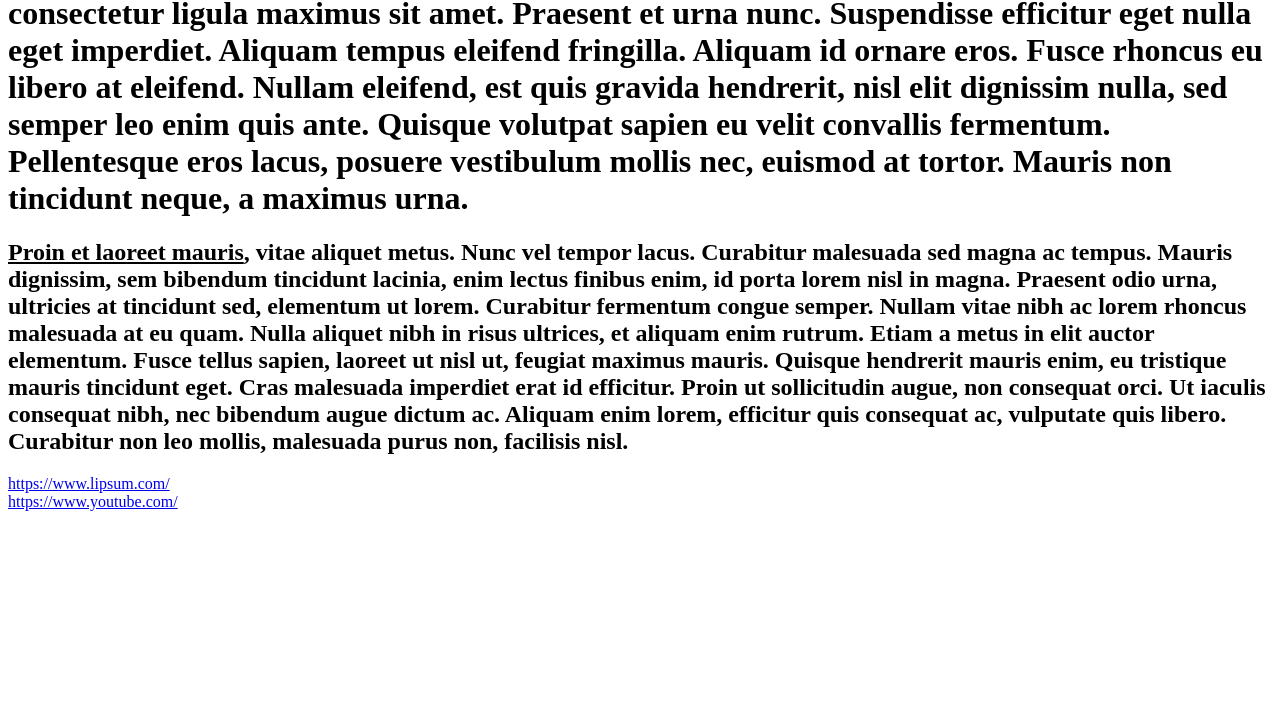
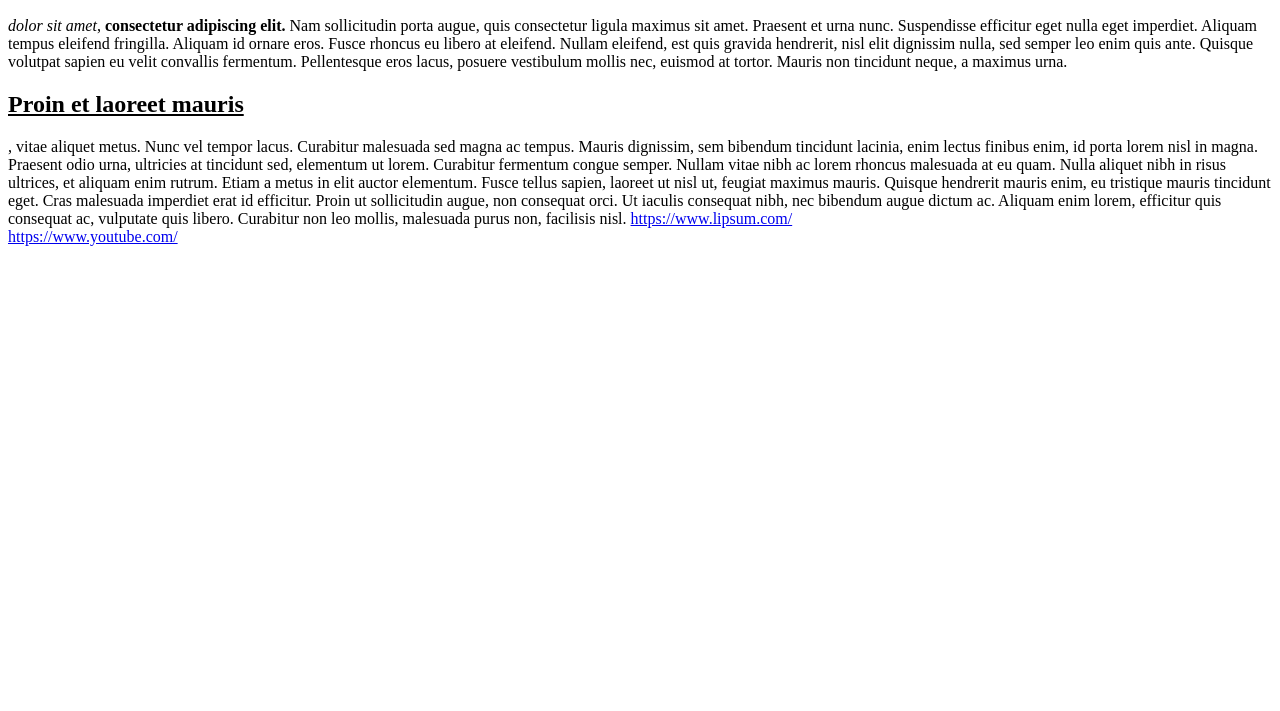
Before and after one commit to mallom21/mallom21.github.io, a plain HTML site: page Assignment03.html in a window 1280 px wide. Shown: the part 89-800 px from the top of the page. Drawn offline with Linux system fonts and the light colour scheme.

Commit message:
Update Assignment03.html

```diff
--- a/Assignment03.html
+++ b/Assignment03.html
@@ -1,10 +1,10 @@
 <!DOCTYPE html>
 <html>
  <head>
-  <!-- Matt M, 9/19, <u>Assignment 03</u>, basic HTML -->
+  <!-- Matt M, 9/19, Assignment 03, basic HTML -->
   <a href="#bottom"> Go to bottom </a>
-  <h1> <b>Lorem ipsum</b> <i>dolor sit amet</i>, consectetur adipiscing elit. Nam sollicitudin porta augue, quis consectetur ligula maximus sit amet. Praesent et urna nunc. Suspendisse efficitur eget nulla eget imperdiet. Aliquam tempus eleifend fringilla. Aliquam id ornare eros. Fusce rhoncus eu libero at eleifend. Nullam eleifend, est quis gravida hendrerit, nisl elit dignissim nulla, sed semper leo enim quis ante. Quisque volutpat sapien eu velit convallis fermentum. Pellentesque eros lacus, posuere vestibulum mollis nec, euismod at tortor. Mauris non tincidunt neque, a maximus urna. </h1>
-  <h2> <u>Proin et laoreet mauris</u>, vitae aliquet metus. Nunc vel tempor lacus. Curabitur malesuada sed magna ac tempus. Mauris dignissim, sem bibendum tincidunt lacinia, enim lectus finibus enim, id porta lorem nisl in magna. Praesent odio urna, ultricies at tincidunt sed, elementum ut lorem. Curabitur fermentum congue semper. Nullam vitae nibh ac lorem rhoncus malesuada at eu quam. Nulla aliquet nibh in risus ultrices, et aliquam enim rutrum. Etiam a metus in elit auctor elementum. Fusce tellus sapien, laoreet ut nisl ut, feugiat maximus mauris. Quisque hendrerit mauris enim, eu tristique mauris tincidunt eget. Cras malesuada imperdiet erat id efficitur. Proin ut sollicitudin augue, non consequat orci. Ut iaculis consequat nibh, nec bibendum augue dictum ac. Aliquam enim lorem, efficitur quis consequat ac, vulputate quis libero. Curabitur non leo mollis, malesuada purus non, facilisis nisl. </h2>
+  <h1> Lorem ipsum</h1> <i>dolor sit amet</i>, <b>consectetur adipiscing elit.</b> Nam sollicitudin porta augue, quis consectetur ligula maximus sit amet. Praesent et urna nunc. Suspendisse efficitur eget nulla eget imperdiet. Aliquam tempus eleifend fringilla. Aliquam id ornare eros. Fusce rhoncus eu libero at eleifend. Nullam eleifend, est quis gravida hendrerit, nisl elit dignissim nulla, sed semper leo enim quis ante. Quisque volutpat sapien eu velit convallis fermentum. Pellentesque eros lacus, posuere vestibulum mollis nec, euismod at tortor. Mauris non tincidunt neque, a maximus urna.
+  <h2> <u>Proin et laoreet mauris</u> </h2>, vitae aliquet metus. Nunc vel tempor lacus. Curabitur malesuada sed magna ac tempus. Mauris dignissim, sem bibendum tincidunt lacinia, enim lectus finibus enim, id porta lorem nisl in magna. Praesent odio urna, ultricies at tincidunt sed, elementum ut lorem. Curabitur fermentum congue semper. Nullam vitae nibh ac lorem rhoncus malesuada at eu quam. Nulla aliquet nibh in risus ultrices, et aliquam enim rutrum. Etiam a metus in elit auctor elementum. Fusce tellus sapien, laoreet ut nisl ut, feugiat maximus mauris. Quisque hendrerit mauris enim, eu tristique mauris tincidunt eget. Cras malesuada imperdiet erat id efficitur. Proin ut sollicitudin augue, non consequat orci. Ut iaculis consequat nibh, nec bibendum augue dictum ac. Aliquam enim lorem, efficitur quis consequat ac, vulputate quis libero. Curabitur non leo mollis, malesuada purus non, facilisis nisl.
  </head>
  <body>
   <a href="https://www.lipsum.com/"> https://www.lipsum.com/ </a> <br>
```
